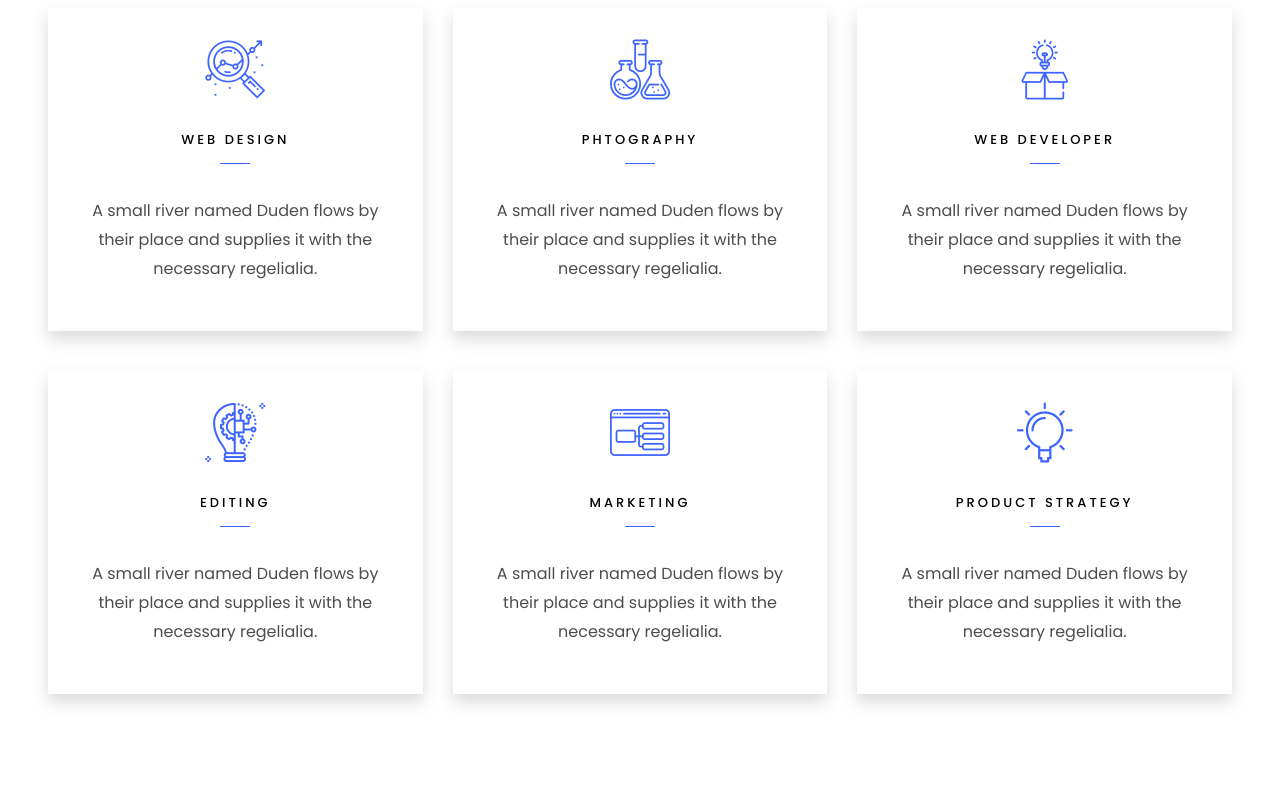
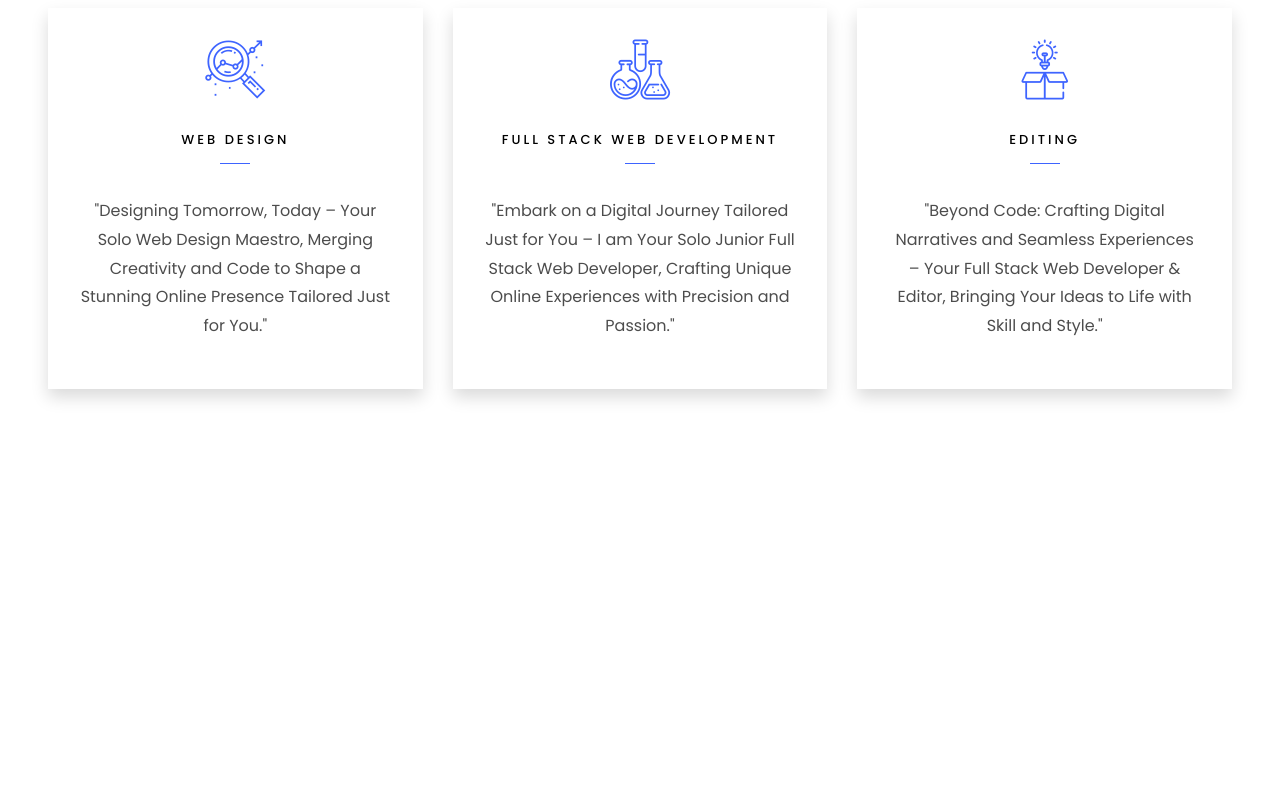
Before and after one commit to ompandey07/Main-Portfolio, a plain HTML site: page index.html in a window 1280 px wide. Shown: the part 4560-5360 px from the top of the page. Drawn offline with nearby package versions, Linux system fonts and the light colour scheme; files whose address does not match are found by name.

Commit message:
aappplied
applied

```diff
--- a/index.html
+++ b/index.html
@@ -65,7 +65,7 @@
 						<h1>Om Pandey</h1>
 						<h2>I'm a
 							<span class="txt-rotate" data-period="2000"
-								data-rotate='[ "Junior Full Stack Web Developer.",  "Freelancer.", "Creator" ]'></span>
+								data-rotate='[ "Junior Full Stack Web Developer.",  "Web Desiginer", "Creator" ]'></span>
 						</h2>
 					</div>
 				</div>
@@ -417,8 +417,8 @@
 						</span>
 						<div class="desc">
 							<h3 class="mb-5">Web Design</h3>
-							<p>A small river named Duden flows by their place and supplies it with the necessary
-								regelialia.</p>
+							<p>
+								"Designing Tomorrow, Today – Your Solo Web Design Maestro, Merging Creativity and Code to Shape a Stunning Online Presence Tailored Just for You."</p>
 						</div>
 					</a>
 				</div>
@@ -428,9 +428,8 @@
 							<i class="flaticon-flasks"></i>
 						</span>
 						<div class="desc">
-							<h3 class="mb-5">Phtography</h3>
-							<p>A small river named Duden flows by their place and supplies it with the necessary
-								regelialia.</p>
+							<h3 class="mb-5">Full Stack Web Development</h3>
+							<p>"Embark on a Digital Journey Tailored Just for You – I am Your Solo Junior Full Stack Web Developer, Crafting Unique Online Experiences with Precision and Passion."</p>
 						</div>
 					</a>
 				</div>
@@ -440,46 +439,9 @@
 							<i class="flaticon-ideas"></i>
 						</span>
 						<div class="desc">
-							<h3 class="mb-5">Web Developer</h3>
-							<p>A small river named Duden flows by their place and supplies it with the necessary
-								regelialia.</p>
-						</div>
-					</a>
-				</div>
-
-				<div class="col-md-4 text-center d-flex ftco-animate">
-					<a href="#" class="services-1 shadow">
-						<span class="icon">
-							<i class="flaticon-innovation"></i>
-						</span>
-						<div class="desc">
 							<h3 class="mb-5">Editing</h3>
-							<p>A small river named Duden flows by their place and supplies it with the necessary
-								regelialia.</p>
-						</div>
-					</a>
-				</div>
-				<div class="col-md-4 text-center d-flex ftco-animate">
-					<a href="#" class="services-1 shadow">
-						<span class="icon">
-							<i class="flaticon-ux-design"></i>
-						</span>
-						<div class="desc">
-							<h3 class="mb-5">Marketing</h3>
-							<p>A small river named Duden flows by their place and supplies it with the necessary
-								regelialia.</p>
-						</div>
-					</a>
-				</div>
-				<div class="col-md-4 text-center d-flex ftco-animate">
-					<a href="#" class="services-1 shadow">
-						<span class="icon">
-							<i class="flaticon-idea"></i>
-						</span>
-						<div class="desc">
-							<h3 class="mb-5">Product Strategy</h3>
-							<p>A small river named Duden flows by their place and supplies it with the necessary
-								regelialia.</p>
+							<p>
+								"Beyond Code: Crafting Digital Narratives and Seamless Experiences – Your Full Stack Web Developer & Editor, Bringing Your Ideas to Life with Skill and Style."</p>
 						</div>
 					</a>
 				</div>
```
